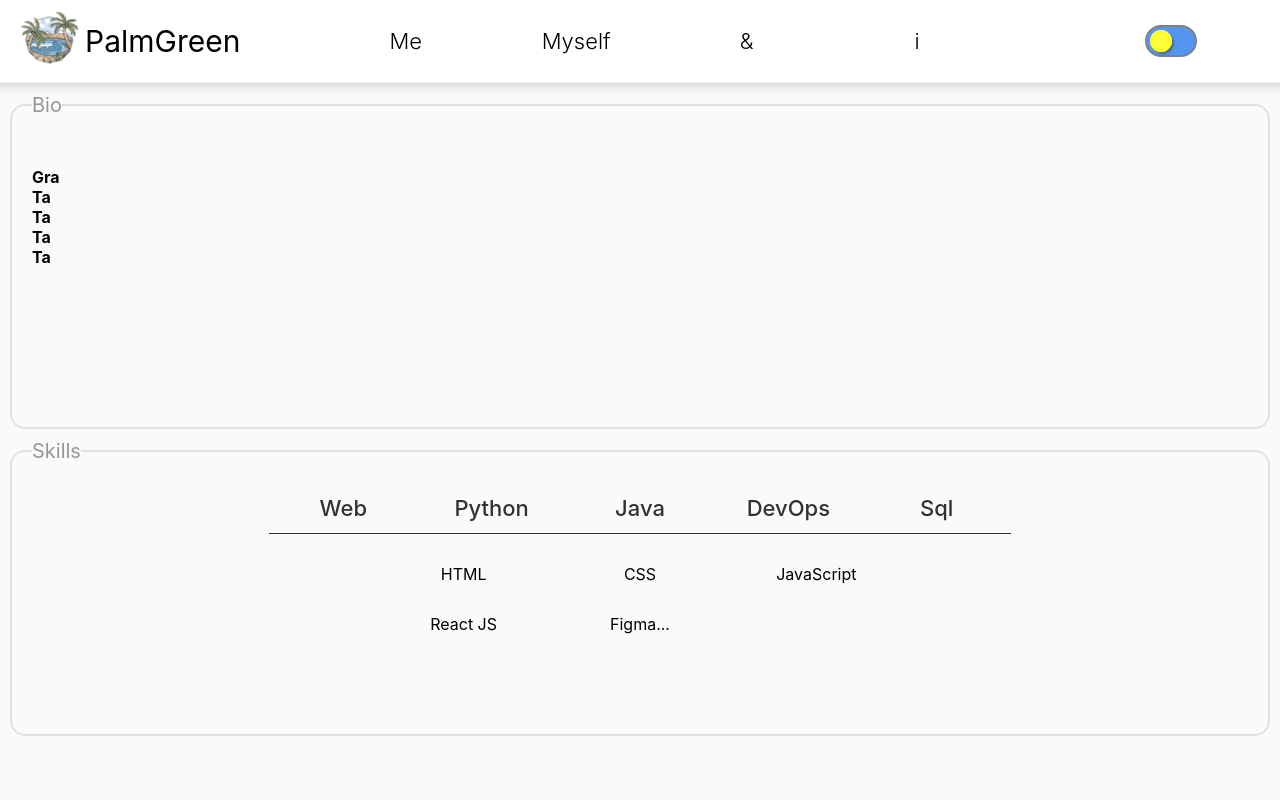
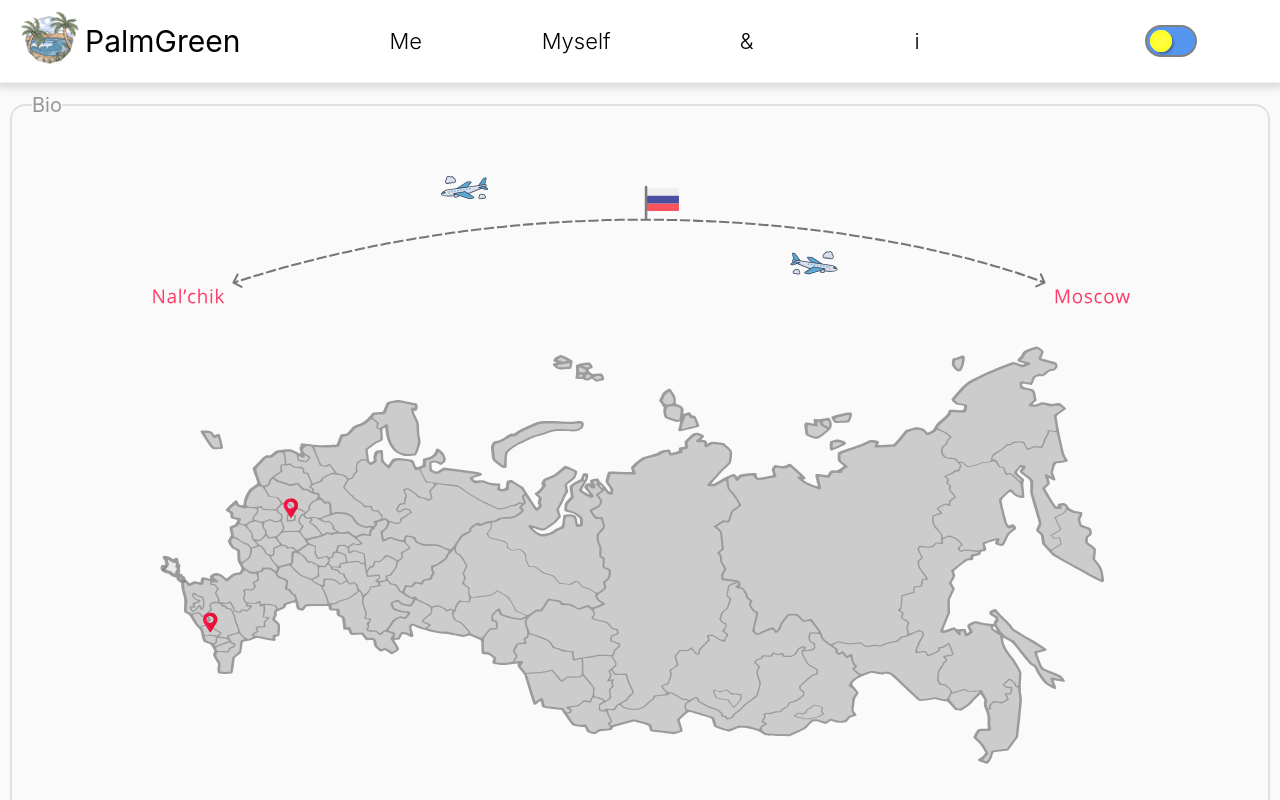
Before and after one commit to timmygunja/palmgreen, a React (Create React App) app: page / in a window 1280 px wide. Shown: the top 800 px of the page. Built offline with nearby package versions, Linux system fonts and the light colour scheme.

Commit message:
added bio svg

```diff
--- a/src/components/Bio.js
+++ b/src/components/Bio.js
@@ -1,13 +1,10 @@
 import "./Bio.css"
+import BioSvg from "../ui/BioSvg";
 
 const Bio = (props) => {
     return(
         <div className={"bio"}>
-            <h4>Gra</h4>
-            <h4>Ta</h4>
-            <h4>Ta</h4>
-            <h4>Ta</h4>
-            <h4>Ta</h4>
+            <BioSvg />
         </div>
     )
 }
--- /dev/null
+++ b/src/ui/BioSvg.css
@@ -0,0 +1,8 @@
+.biosvg {
+    margin: 10px 5%;
+    text-align: center;
+}
+
+.biosvg img {
+    width: 90%;
+}
--- /dev/null
+++ b/src/ui/BioSvg.js
@@ -0,0 +1,11 @@
+import "./BioSvg.css"
+
+const BioSvg = (props) => {
+    return(
+        <div className={"biosvg"}>
+            <img src={"../../bio.svg"} />
+        </div>
+    )
+}
+
+export default BioSvg;
```
Also changed, not shown: public/bio.svg (added).
